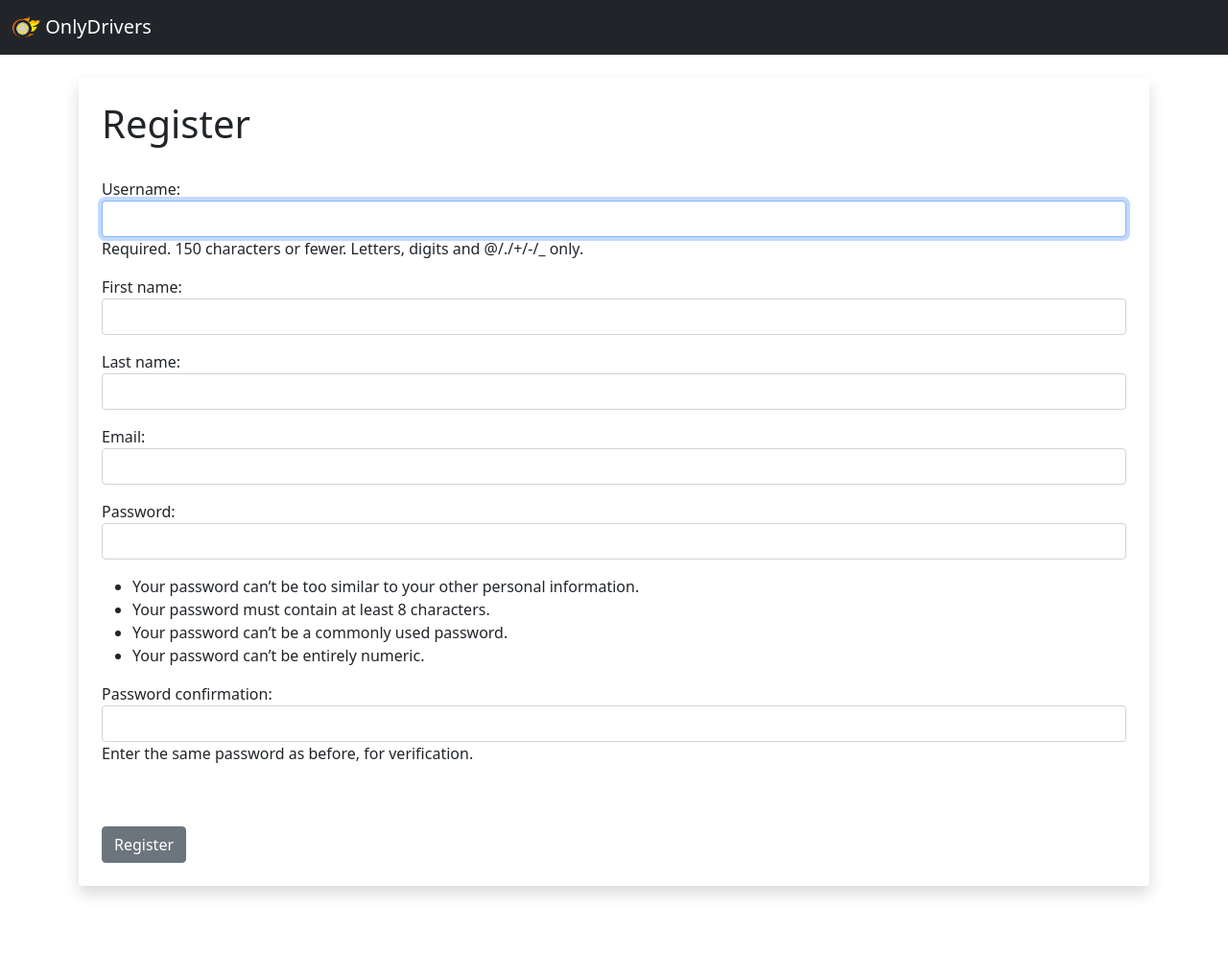
After one commit to NickJarrett425/DriversOnly, a Django app: page /register_user in a window 1280 px wide. The commit adds this page. Shown: the whole page at 96% size. Run offline with Django 4.2, Linux system fonts and the light colour scheme.

Commit message:
login and registration functionality

```diff
--- /dev/null
+++ b/Website/members/forms.py
@@ -0,0 +1,20 @@
+from django import forms
+from django.contrib.auth.forms import UserCreationForm
+from django.contrib.auth.models import User
+
+
+class RegisterUserForm(UserCreationForm):
+    email = forms.EmailField(widget=forms.EmailInput(attrs={'class':'form-control'}))
+    first_name = forms.CharField(max_length=50, widget=forms.TextInput(attrs={'class':'form-control'}))
+    last_name = forms.CharField(max_length=50, widget=forms.TextInput(attrs={'class':'form-control'}))
+
+    class Meta:
+        model = User
+        fields = ('username', 'first_name', 'last_name', 'email', 'password1', 'password2')
+
+    def __init__(self, *args, **kwargs):
+        super(RegisterUserForm, self).__init__(*args, **kwargs)
+
+        self.fields['username'].widget.attrs['class'] = 'form-control'
+        self.fields['password1'].widget.attrs['class'] = 'form-control'
+        self.fields['password2'].widget.attrs['class'] = 'form-control'
--- a/Website/members/templates/registration/base.html
+++ b/Website/members/templates/registration/base.html
@@ -14,9 +14,19 @@
     <link rel="icon" type="image/png" href="{% static 'favicon.ico' %}">
   </head>
   <body>
-    {% include 'about/navbar.html' %}
+    {% include 'registration/navbar.html' %}
     <br/>
+    <div class="container">
+        {% if messages %}
+            {% for message in messages %}
 
+                <div class="alert alert-warning alert-dismissible fade show" role="alert">
+                    {{ message }}
+                    <button type="button" class="btn-close" data-bs-dismiss="alert"
+                    aria-label="Close"></button>
+                </div>
+            {% endfor %}
+        {% endif %}
     {% block content %}
 
     {% endblock %}
--- a/Website/members/templates/registration/login.html
+++ b/Website/members/templates/registration/login.html
@@ -1,6 +1,7 @@
-{% extends 'about/base.html' %}
+{% extends 'registration/base.html' %}
 
 {% block content %}
+<br/><br/>
     <h1>Login</h1>
 <br/>
     <form action="" method=POST>
@@ -18,5 +19,8 @@
         value="Login" class="
         btn btn-secondary">
     </form>
+
 <br/><br/>
+or<br/><br/>
+<a href="{% url "register_user" %}" class="btn btn-secondary" role="button">Create an Account</a>
 {% endblock %}
--- /dev/null
+++ b/Website/members/templates/registration/navbar.html
@@ -0,0 +1,14 @@
+{% load static %}
+
+<nav class="navbar navbar-expand-lg navbar-dark bg-dark">
+    <div class="container-fluid">
+      <a class="navbar-brand" href="{% url "about_page" %}">
+        <img src="{% static 'logo.png' %}" alt="Logo" width="30" height="30" class="d-inline-block align-text-top">
+        OnlyDrivers
+      </a>
+      <div class="collapse navbar-collapse" id="navbarSupportedContent">
+        <ul class="navbar-nav me-auto mb-2 mb-lg-0">
+        </ul>
+      </div>
+    </div>
+</nav>
--- /dev/null
+++ b/Website/members/templates/registration/register_user.html
@@ -0,0 +1,25 @@
+{% extends 'registration/base.html' %}
+
+{% block content %}
+{% if form.errors %}
+<div class="alert alert-warning alert-dismissible fade show" role="alert">
+    There was an error with your form...
+    <button type="button" class="btn-close" data-bs-dismiss="alert"
+    aria-label="Close"></button>
+</div>
+{% endif %}
+    <div class="shadow p-4 mb-5 bg-body rounded">
+    <h1>Register</h1>
+<br/>
+    <form action="{% url "register_user" %}" method=POST>
+        {% csrf_token %}
+        {{ form.as_p }}
+
+<br/><br/>
+        <input type="submit"
+        value="Register" class="
+        btn btn-secondary">
+    </form>
+</div>
+<br/><br/>
+{% endblock %}
--- a/Website/members/urls.py
+++ b/Website/members/urls.py
@@ -3,4 +3,6 @@ from .import views
 
 urlpatterns = [
     path('', views.login_user, name="login"),
+    path('logout_user', views.logout_user, name="logout"),
+    path('register_user', views.register_user, name="register_user"),
 ]
--- a/Website/members/views.py
+++ b/Website/members/views.py
@@ -1,6 +1,8 @@
 from django.shortcuts import render, redirect
 from django.contrib.auth import authenticate, login, logout
 from django.contrib import messages
+from django.contrib.auth.forms import UserCreationForm
+from .forms import RegisterUserForm
 
 def login_user(request):
     if request.method == "POST":
@@ -12,5 +14,27 @@ def login_user(request):
             return redirect('about/')
         else:
             messages.success(request, ("There was an error logging in, please try again."))
+            return redirect('/')
     else:
         return render(request, 'registration/login.html', {})
+
+def logout_user(request):
+    logout(request)
+    messages.success(request, ("You were successfully logged out."))
+    return redirect('login/')
+
+def register_user(request):
+    if request.method == "POST":
+        form = RegisterUserForm(request.POST)
+        if form.is_valid():
+            form.save()
+            username = form.cleaned_data['username']
+            password = form.cleaned_data['password1']
+            user = authenticate(username=username, password=password)
+            login(request, user)
+            messages.success(request, ("You were successfully registered."))
+            return redirect('/')
+    else:
+        form = RegisterUserForm()
+
+    return render(request, 'registration/register_user.html', {'form':form,})
```
Also changed, not shown: Website/about/templates/about/base.html (+10 -0 lines).
